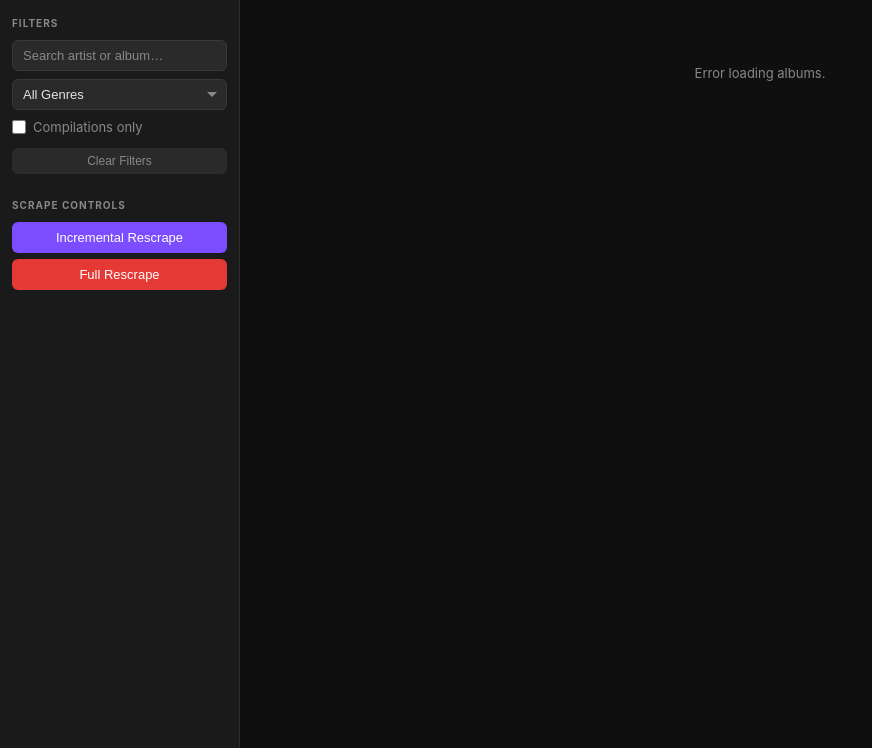
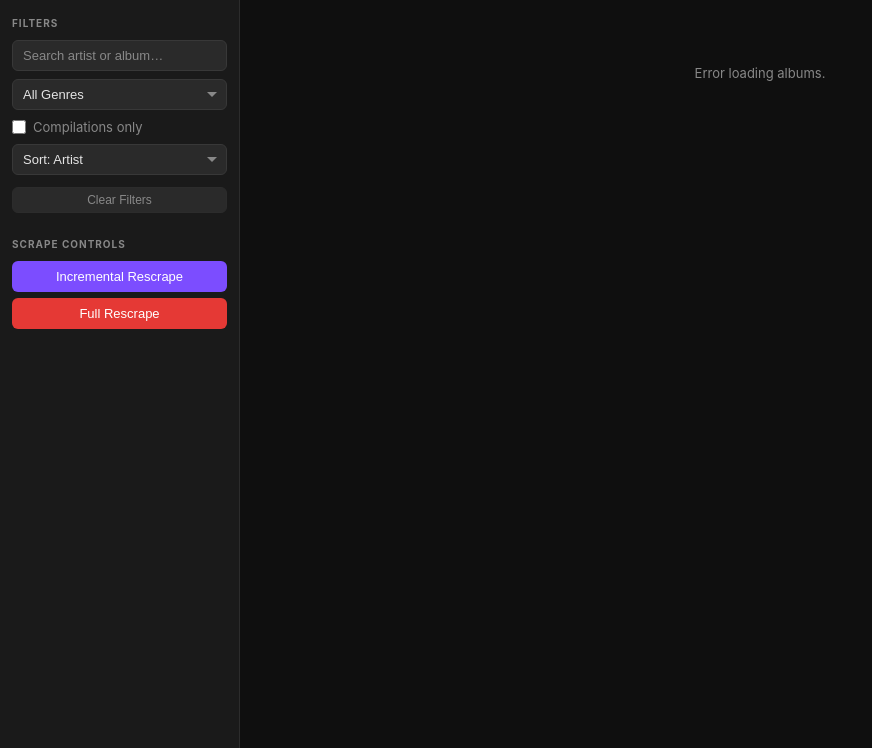
Before and after one commit to LWR999/music-catalog-console, a Flask app: page / in a window 1280 px wide. Shown: the part 52-800 px from the top of the page, without its empty margins (0-872 px from the left). Run offline with Flask 3, Linux system fonts and the light colour scheme; data that the repository does not hold is empty; some libraries are stand-ins or nearby versions.

Commit message:
Add sort controls: artist, title, year, recently added
Sort dropdown in sidebar with five options; also binds 0.0.0.0 so
the dev server is reachable over the local network.

Co-Authored-By: Claude Sonnet 4.6 <noreply@anthropic.com>

```diff
--- a/app.py
+++ b/app.py
@@ -56,6 +56,16 @@ def albums():
     search = request.args.get('search', '').strip()
     genre_id = request.args.get('genre_id', '').strip()
     compilation = request.args.get('compilation', '').strip()
+    sort = request.args.get('sort', 'artist').strip()
+
+    sort_map = {
+        'artist':   'ar.sort_name, a.year, a.title',
+        'title':    'a.title, ar.sort_name',
+        'year_desc':'a.year DESC NULLS LAST, ar.sort_name, a.title',
+        'year_asc': 'a.year ASC NULLS LAST, ar.sort_name, a.title',
+        'added':    'a.last_scraped DESC NULLS LAST, ar.sort_name, a.title',
+    }
+    order_by = sort_map.get(sort, sort_map['artist'])
 
     conditions = []
     params = []
@@ -101,7 +111,7 @@ def albums():
         JOIN artists ar ON ar.id = a.artist_id
         JOIN formats  f  ON  f.id = a.format_id
         {where}
-        ORDER BY ar.sort_name, a.year, a.title
+        ORDER BY {order_by}
         LIMIT %s OFFSET %s
         """,
         params + [per_page, offset],
@@ -224,4 +234,4 @@ def scrape(mode):
 
 
 if __name__ == '__main__':
-    app.run(debug=True, port=5001, threaded=True)
+    app.run(host='0.0.0.0', port=5001, debug=True, threaded=True)
--- a/static/js/app.js
+++ b/static/js/app.js
@@ -6,7 +6,7 @@ const state = {
   page: 1,
   total: 0,
   loading: false,
-  filters: { search: '', genre_id: '', compilation: false },
+  filters: { search: '', genre_id: '', compilation: false, sort: 'artist' },
   scrapeSource: null,
 };
 
@@ -52,6 +52,7 @@ function buildQuery() {
   if (state.filters.search)   p.set('search', state.filters.search);
   if (state.filters.genre_id) p.set('genre_id', state.filters.genre_id);
   if (state.filters.compilation) p.set('compilation', 'true');
+  if (state.filters.sort) p.set('sort', state.filters.sort);
   return p.toString();
 }
 
@@ -390,12 +391,19 @@ document.addEventListener('DOMContentLoaded', () => {
     resetAndLoad();
   });
 
+  // Sort
+  document.getElementById('sort-select').addEventListener('change', e => {
+    state.filters.sort = e.target.value;
+    resetAndLoad();
+  });
+
   // Clear filters
   document.getElementById('btn-clear-filters').addEventListener('click', () => {
-    state.filters = { search: '', genre_id: '', compilation: false };
-    document.getElementById('search').value           = '';
-    document.getElementById('genre-filter').value     = '';
+    state.filters = { search: '', genre_id: '', compilation: false, sort: 'artist' };
+    document.getElementById('search').value               = '';
+    document.getElementById('genre-filter').value         = '';
     document.getElementById('compilation-filter').checked = false;
+    document.getElementById('sort-select').value          = 'artist';
     resetAndLoad();
   });
 
--- a/templates/index.html
+++ b/templates/index.html
@@ -38,6 +38,15 @@
             <input type="checkbox" id="compilation-filter">
             <span>Compilations only</span>
           </label>
+        </div>
+        <div class="filter-group">
+          <select id="sort-select" class="input">
+            <option value="artist">Sort: Artist</option>
+            <option value="title">Sort: Album Title</option>
+            <option value="year_desc">Sort: Year (newest first)</option>
+            <option value="year_asc">Sort: Year (oldest first)</option>
+            <option value="added">Sort: Recently Added</option>
+          </select>
         </div>
         <button id="btn-clear-filters" class="btn btn-ghost btn-sm">Clear Filters</button>
       </section>
```
